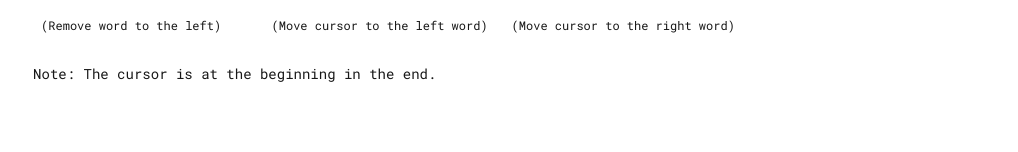
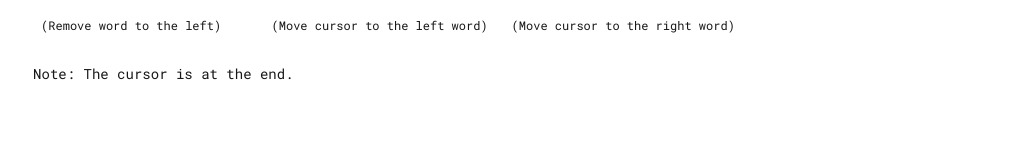
Before and after one commit to AtteBox/text-edit-practice, a Next.js app: page / in a window 1280 px wide. Both pictures are taken after a click on the button "Start Game". Shown: the part 604-756 px from the top of the page, without its empty margins (128-1146 px from the left). Built offline with nearby package versions, Linux system fonts and the light colour scheme.

Commit message:
record keys and refactor CursorStartPos

```diff
--- a/src/app/page.tsx
+++ b/src/app/page.tsx
@@ -3,7 +3,6 @@
 import { KeyboardEvent, useCallback, useEffect, useRef, useState } from "react";
 import Image from "next/image";
 import startBanner from "../start-banner.png";
-import { start } from "repl";
 
 function isMac() {
   return navigator.platform.toUpperCase().indexOf("MAC") >= 0;
@@ -118,12 +117,14 @@ function calcTotalPoints(gameState: IGameState, currentLevel: ILevel) {
   );
 }
 
+type ICursorStartPos = "start" | "middle" | "end";
+
 type ILevel = {
   title: string;
   description: string;
   startContent: string[];
   allowedKeyCombinations: string[][];
-  cursorStartPos: "start" | "middle" | "end";
+  cursorStartPos: ICursorStartPos;
   postLevelMessage: string;
   targetTimeSeconds: number;
   pointCoefficient: number;
@@ -323,9 +324,11 @@ export default function Home() {
   >(null);
   const [showLevelFinished, setShowLevelFinished] = useState(false);
   const isLastLevel = gameState.currentLevel === levels.length;
+  const keysByLevel = useRef<Record<string, string[]>>({});
 
   const updateGameState = useCallback((overrides: Partial<IGameState> = {}) => {
     if (!textAreaRef.current) {
+      console.warn("Cannot update Game State: No text area ref.");
       return;
     }
     const germs = getGermCount(textAreaRef.current.value);
@@ -349,6 +352,10 @@ export default function Home() {
     ].filter((pressed) => pressed).length;
     for (const keyCombination of level.allowedKeyCombinations) {
       const successfullyHandledKeyCombination = () => {
+        keysByLevel.current[gameState.currentLevel] = [
+          ...(keysByLevel.current[gameState.currentLevel] ?? []),
+          keyCombination.reduce((acc, key) => acc + "+" + key),
+        ];
         setCurrentKeyCombination(keyCombination);
         // propagate the event to the base event handler, and then update the game state
         setTimeout(() => updateGameState(), 0);
@@ -415,6 +422,8 @@ export default function Home() {
       case "end":
         textAreaRef.current.selectionStart = textAreaRef.current.value.length;
         break;
+      default:
+        assertNever(level.cursorStartPos);
     }
     updateGameState({ startTime: Date.now(), elapsedTime: 0 });
   }, [level, gameState.hasStarted, updateGameState]);
@@ -422,6 +431,7 @@ export default function Home() {
   // when there are no germs left, show the level finished animation
   useEffect(() => {
     if (gameState.germs === 0) {
+      console.log("finished", { keysByLevel: keysByLevel.current });
       updateGameState({ finished: true });
     }
   }, [gameState.germs, updateGameState]);
@@ -496,7 +506,7 @@ export default function Home() {
               </div>
             </div>
             <p className="text-sm">
-              Note: The cursor is at the beginning in the {level.cursorStartPos}
+              Note: The cursor is {getCursorText(level.cursorStartPos)}
               .
             </p>
           </div>
@@ -510,6 +520,24 @@ export default function Home() {
     </div>
   );
 }
+
+function getCursorText(cursorStartPos: ICursorStartPos): string {
+  switch (cursorStartPos) {
+    case "start":
+      return "at the beginning";
+    case "middle":
+      return "in the middle";
+    case "end":
+      return "at the end";
+    default:
+      assertNever(cursorStartPos);
+  }
+}
+
+function assertNever(cursorStartPos: never): never {
+  throw new Error(`Unexpected cursor position: ${cursorStartPos}`);
+}
+
 
 function FinishedLevelScreen({
   gameState,
@@ -529,7 +557,7 @@ function FinishedLevelScreen({
       }}
     >
       <h1 className="text-2xl font-bold">
-        Level {gameState.currentLevel} finished!
+        Level {gameState.currentLevel} Completed!
       </h1>
       <GameResultsBar gameState={gameState} level={level} />
       <LevelResultsBar gameState={gameState} level={level} />
```
